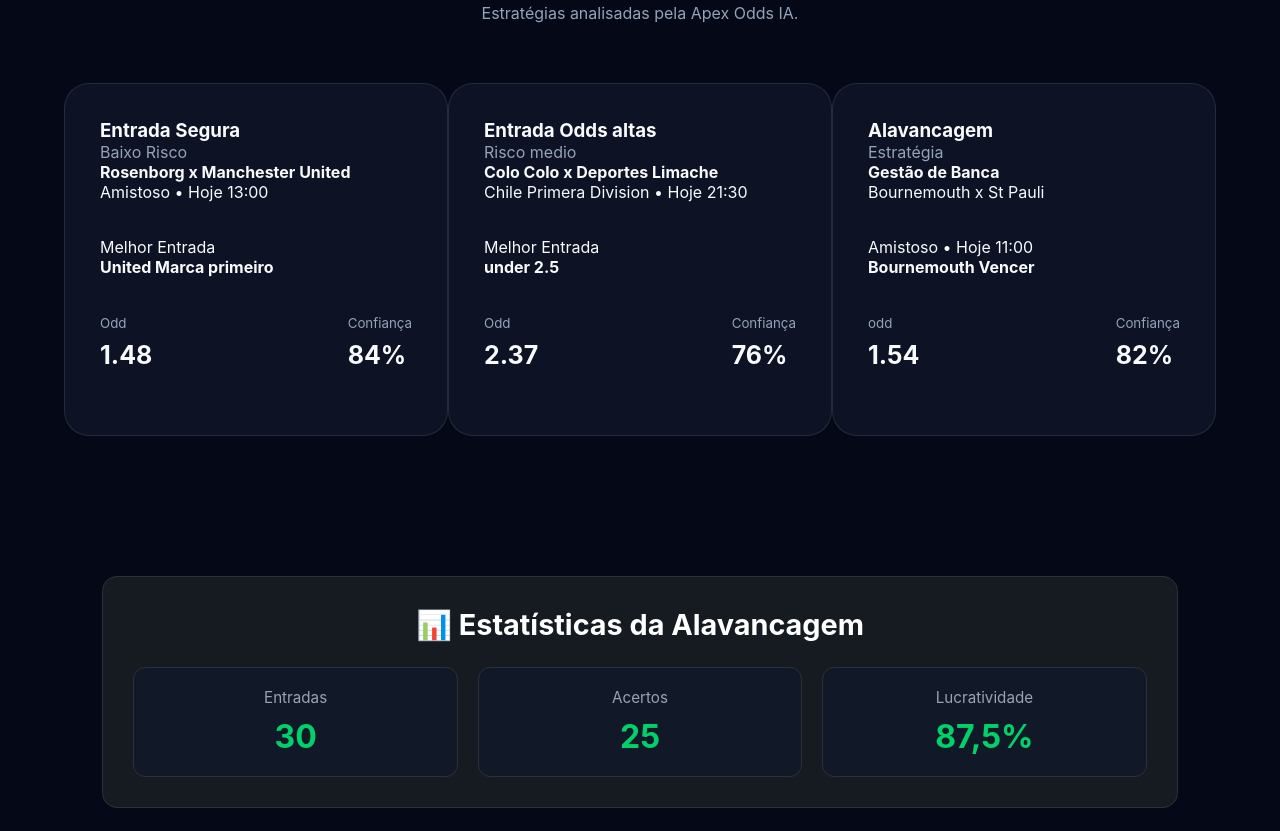
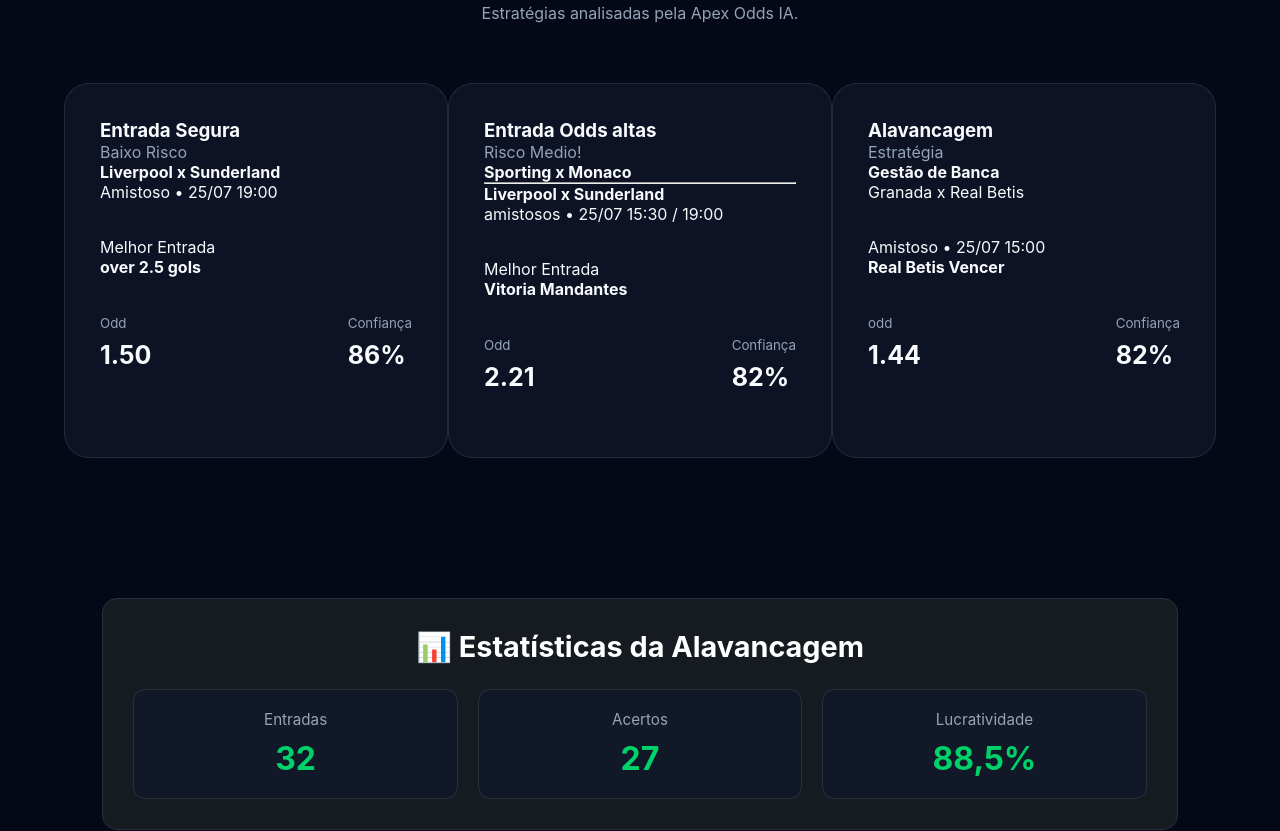
Before and after one commit to carlosmt3003-creator/apex-odds-ia, a plain HTML site: page index.html in a window 1280 px wide. Shown: the part 1430-2261 px from the top of the page. Drawn offline with Linux system fonts and the light colour scheme.

Commit message:
Atualizando Apex Odds IA

```diff
--- a/index.html
+++ b/index.html
@@ -97,7 +97,7 @@
 
 
                 <h2>
-                   27
+                   28
                 </h2>
 
 
@@ -279,12 +279,12 @@
             <div class="jogo">
 
                 <h4>
-                    Rosenborg x Manchester United
+                   Liverpool x Sunderland
 
                 </h4>
 
                 <p>
-                   Amistoso • Hoje 13:00
+                   Amistoso • 25/07 19:00
                 </p>
 
             </div>
@@ -298,7 +298,7 @@
                 </p>
 
                 <strong>
-                   United Marca primeiro
+                  over 2.5 gols
                 </strong>
 
             </div>
@@ -315,7 +315,7 @@
                     </small>
 
                     <strong>
-                        1.48
+                        1.50
                     </strong>
 
                 </div>
@@ -329,7 +329,7 @@
                     </small>
 
                     <strong>
-                        84%
+                        86%
                     </strong>
 
                 </div>
@@ -357,7 +357,7 @@
                 </h3>
 
                 <span id="alta">
-                Risco medio
+                Risco Medio!
                 </span>
 
             </div>
@@ -366,11 +366,14 @@
             <div class="jogo">
 
                 <h4>
-                   Colo Colo x  Deportes Limache
+
+                Sporting x  Monaco
+                <hr>
+                Liverpool x Sunderland
                 </h4>
 
                 <p>
-                   Chile Primera Division • Hoje 21:30
+                   amistosos • 25/07 15:30 / 19:00
                 </p>
 
             </div>
@@ -384,7 +387,7 @@
                 </p>
 
                 <strong>
-                  under 2.5
+                  Vitoria Mandantes
                 </strong>
 
             </div>
@@ -401,7 +404,7 @@
                     </small>
 
                     <strong>
-                      2.37
+                      2.21
                     </strong>
 
                 </div>
@@ -415,7 +418,7 @@
                     </small>
 
                     <strong>
-                        76%
+                       82%
                     </strong>
 
                 </div>
@@ -466,7 +469,7 @@
 
 
                 <p>
-                    Bournemouth x  St Pauli
+                   Granada x  Real Betis
                 </p>
 
 
@@ -479,12 +482,12 @@
 
 
                 <p>
-             Amistoso • Hoje 11:00
+             Amistoso • 25/07 15:00
                 </p>
 
 
                 <strong>
-                 Bournemouth  Vencer
+                 Real Betis  Vencer
                 </strong>
 
 
@@ -503,7 +506,7 @@
 
 
                     <strong>
-                        1.54
+                        1.44
                     </strong>
 
 
@@ -554,7 +557,7 @@
 
                 <span>Entradas</span>
 
-                <strong>30</strong>
+                <strong>32</strong>
 
             </div>
 
@@ -562,7 +565,7 @@
 
                 <span>Acertos</span>
 
-                <strong>25</strong>
+                <strong>27</strong>
 
             </div>
 
@@ -570,7 +573,7 @@
 
                 <span>Lucratividade</span>
 
-                <strong>87,5%</strong>
+                <strong>88,5%</strong>
 
             </div>
 
```
